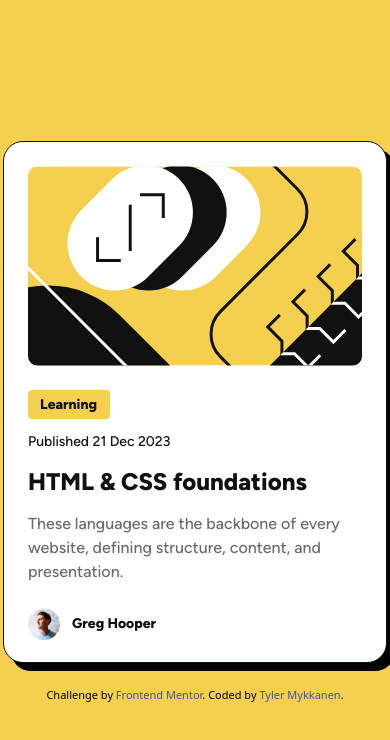
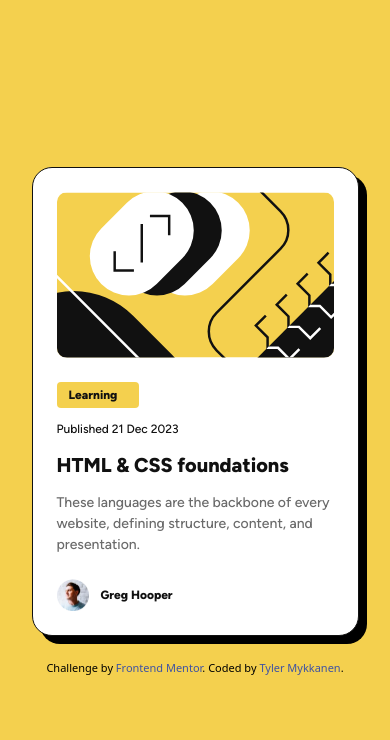
Before and after one commit to tmykkanen/fm-blog-preview-card-main, a website: page index.html in a window 390 px wide. Drawn offline with Linux system fonts and the light colour scheme.

Commit message:
feat: added responsive mobile styles

```diff
--- a/index.html
+++ b/index.html
@@ -24,7 +24,7 @@
 	</head>
 	<body class="bg-blog-yellow flex h-screen flex-col items-center justify-center gap-6">
 		<article
-			class="border-blog-gray-950 shadow-blog hover:animate-shadow box-border flex h-[522px] w-[384px] flex-col gap-6 rounded-[20px] border bg-white p-6"
+			class="border-blog-gray-950 shadow-blog hover:animate-shadow mx-auto box-border flex w-[327px] flex-col gap-6 rounded-[20px] border bg-white p-6 sm:w-[384px]"
 		>
 			<img
 				class="rounded-[10px]"
--- a/input.css
+++ b/input.css
@@ -25,7 +25,7 @@
 
 @layer components {
 	.blog-text-preset-1 {
-		@apply font-figtree text-blog-gray-950 text-2xl/normal font-extrabold;
+		@apply font-figtree text-blog-gray-950 text-xl/normal font-extrabold sm:text-2xl/normal;
 	}
 
 	article:hover .blog-text-preset-1 {
@@ -33,12 +33,12 @@
 	}
 
 	.blog-text-preset-2 {
-		@apply font-figtree text-blog-gray-500 text-base/normal font-medium;
+		@apply font-figtree text-blog-gray-500 text-sm/normal font-medium sm:text-base/normal;
 	}
 	.blog-text-preset-3 {
-		@apply font-figtree text-blog-gray-950 text-sm/normal font-medium;
+		@apply font-figtree text-blog-gray-950 text-xs/normal font-medium sm:text-sm/normal;
 	}
 	.blog-text-preset-3-bold {
-		@apply font-figtree text-blog-gray-950 text-sm/normal font-extrabold;
+		@apply font-figtree text-blog-gray-950 text-xs/normal font-extrabold sm:text-sm/normal;
 	}
 }
```
Also changed, not shown: output.css.
